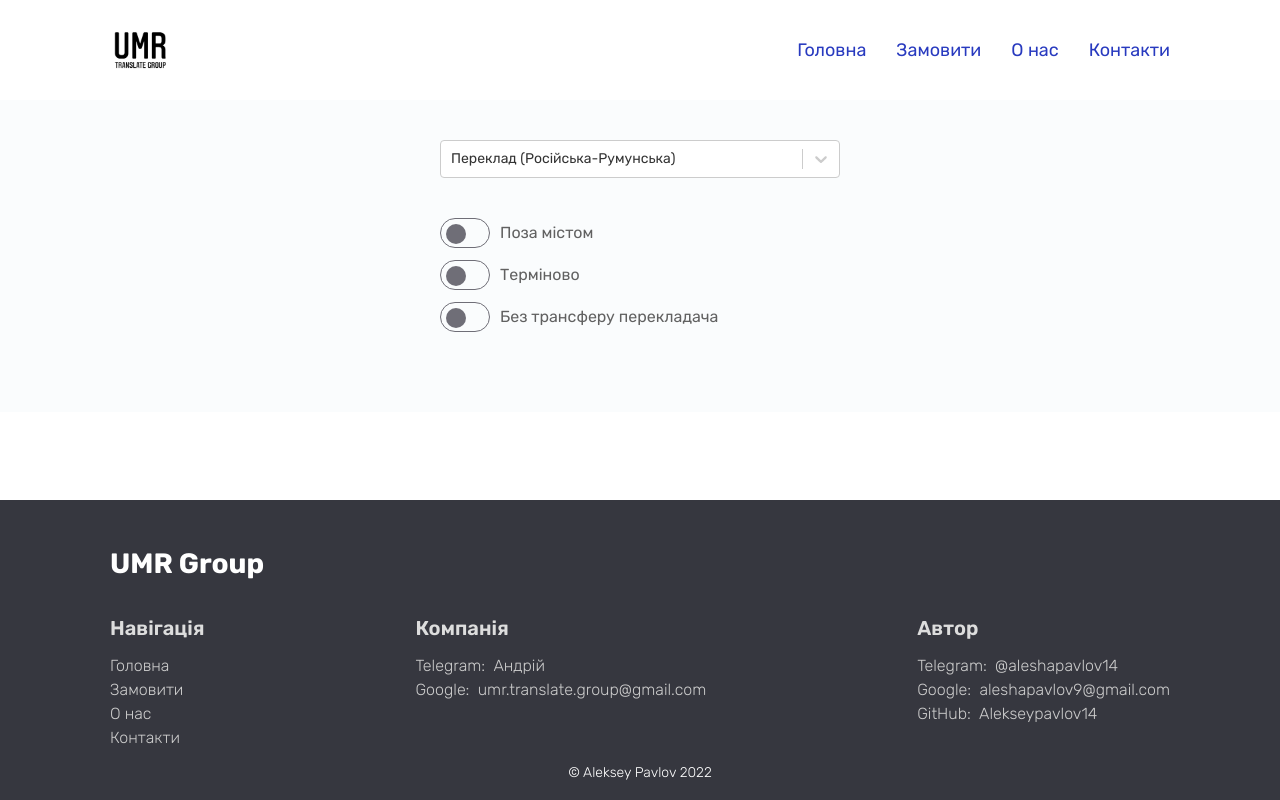
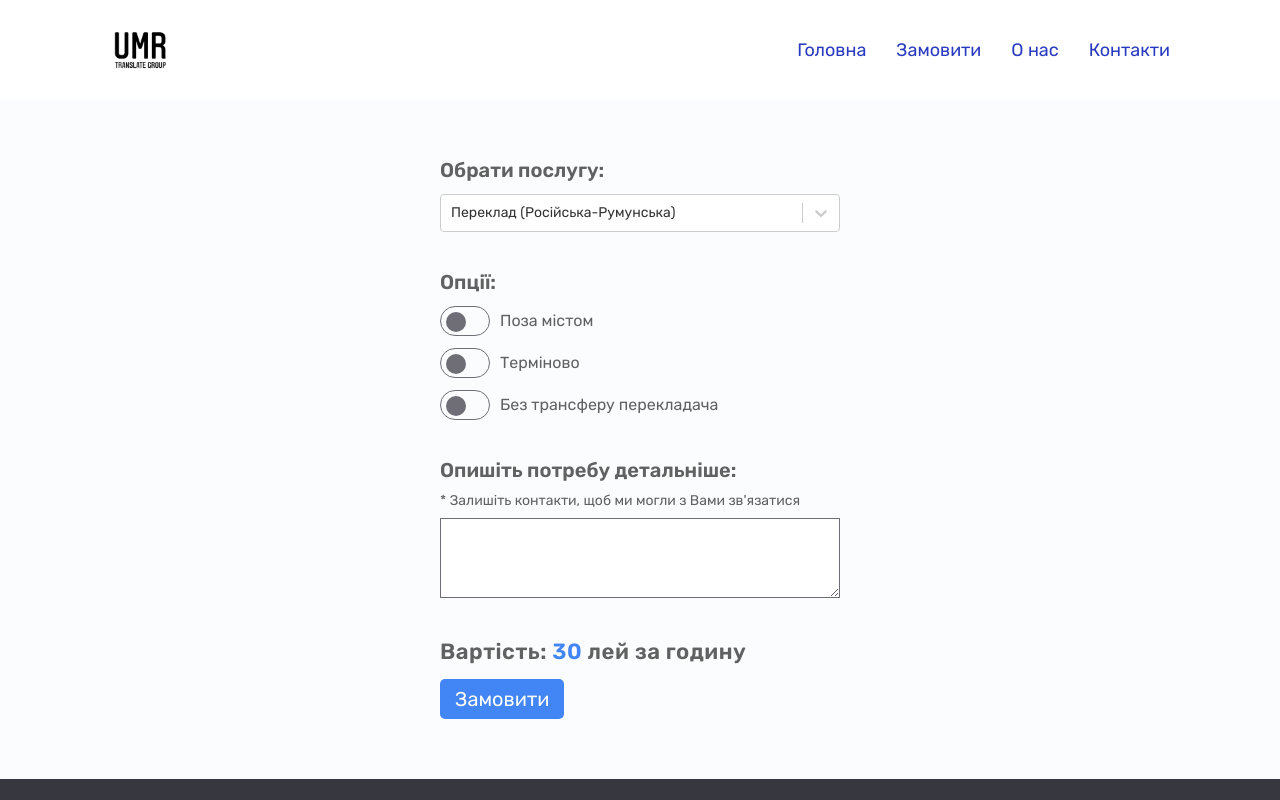
Before and after one commit to Alekseypavlov14/umr-group, a React (Create React App) app: page /order in a window 1280 px wide. Shown: the top 800 px of the page. Built offline with nearby package versions, Linux system fonts and the light colour scheme.

Commit message:
add textfield

```diff
--- a/src/components/Nav/Nav.module.css
+++ b/src/components/Nav/Nav.module.css
@@ -31,16 +31,6 @@
     transition: top 0.3s ease 0s;
   }
 
-  .Nav.Opened::before {
-    position: fixed;
-    content: '';
-    top: 0;
-    left: 0;
-    width: 100%;
-    height: 100px;
-    background-color: #fff;
-  }
-
   .Opened {
     top: 0;
   }
--- a/src/pages/Order/Order.module.css
+++ b/src/pages/Order/Order.module.css
@@ -10,30 +10,49 @@
   margin: 0px auto;
 }
 
+.Description {
+  margin-bottom: 14px;
+  font-size: 20px;
+  font-weight: 600;
+}
+
 .Form {
   width: 100%;
 }
 
-.Additives {
+.SelectService,
+.Additives,
+.Letter,
+.MakeOrder {
+  padding: 20px 0px;
   width: 100%;
-  padding: 40px 0px;
 }
 
-.InputContainer {
-  width: 100%;
-  display: flex;
-  align-items: center;
+.LetterTip {
+  padding: 0px 0px 10px 0px;
 }
 
-.InputContainer:not(:last-child) {
-  margin-bottom: 12px;
+.LetterInput {
+  width: 100%;
+  min-height: 50px;
+  padding: 20px 10px;
+  font-size: 16px;
+  color: inherit;
+  font-family: inherit;
+  border: 1px solid rgb(111, 110, 119);
 }
 
-.Input {
-  width: 30px;
-  height: 30px;
+.CurrentPrice {
+  font-size: 22px;
+  font-weight: 600;
+  margin-bottom: 16px;
+  letter-spacing: 0.5px;
 }
-.InputLabel {
-  font-size: 16px;
-  margin-left: 10px;
+
+.CurrentPrice span {
+  color: var(--blue-200);
 }
+
+.OrderButton {
+  font-size: 20px;
+}
--- a/src/pages/Order/Order.tsx
+++ b/src/pages/Order/Order.tsx
@@ -1,6 +1,7 @@
 import { FC, useEffect, useState } from 'react'
 import { Container } from '../../components/Container/Container'
 import { AdditiveInput } from '../../components/AdditiveInput/AdditiveInput'
+import { Button } from '../../components/Button/Button'
 import Select from 'react-select'
 import services from './services.json'
 import styles from './Order.module.css'
@@ -50,6 +51,7 @@ const Order: FC<OrderProps> = () => {
         <div className={styles.OrderContent}>
           <form className={styles.Form}>
             <div className={styles.SelectService}>
+              <div className={styles.Description}>Обрати послугу:</div>
               <Select
                 defaultValue={convertServiceToOption(service)}
                 options={services.map(convertServiceToOption)}
@@ -65,6 +67,7 @@ const Order: FC<OrderProps> = () => {
             </div>
 
             <div className={styles.Additives}>
+              <div className={styles.Description}>Опції:</div>
               {service.additives.map((additive, index) => (
                 <AdditiveInput
                   key={index}
@@ -76,6 +79,33 @@ const Order: FC<OrderProps> = () => {
                 />
               ))}
             </div>
+
+            <div className={styles.Letter}>
+              <div className={styles.Description}>
+                Опишіть потребу детальніше:
+              </div>
+              <div className={styles.LetterTip}>
+                * Залишіть контакти, щоб ми могли з Вами зв'язатися
+              </div>
+              <textarea
+                wrap='soft'
+                className={styles.LetterInput}
+              />
+            </div>
+
+            <div className={styles.MakeOrder}>
+              <div className={styles.CurrentPrice}>
+                Вартість: <span>{currentPrice}</span> лей за годину
+              </div>
+              <div className={styles.OrderButton}>
+                <Button
+                  href=''
+                  onClick={(e) => {}}
+                >
+                  Замовити
+                </Button>
+              </div>
+            </div>
           </form>
         </div>
       </Container>
```
Also changed, not shown: src/components/Select/Select.tsx (deleted, +0 -29 lines), src/components/Select/Select.module.css (deleted).
